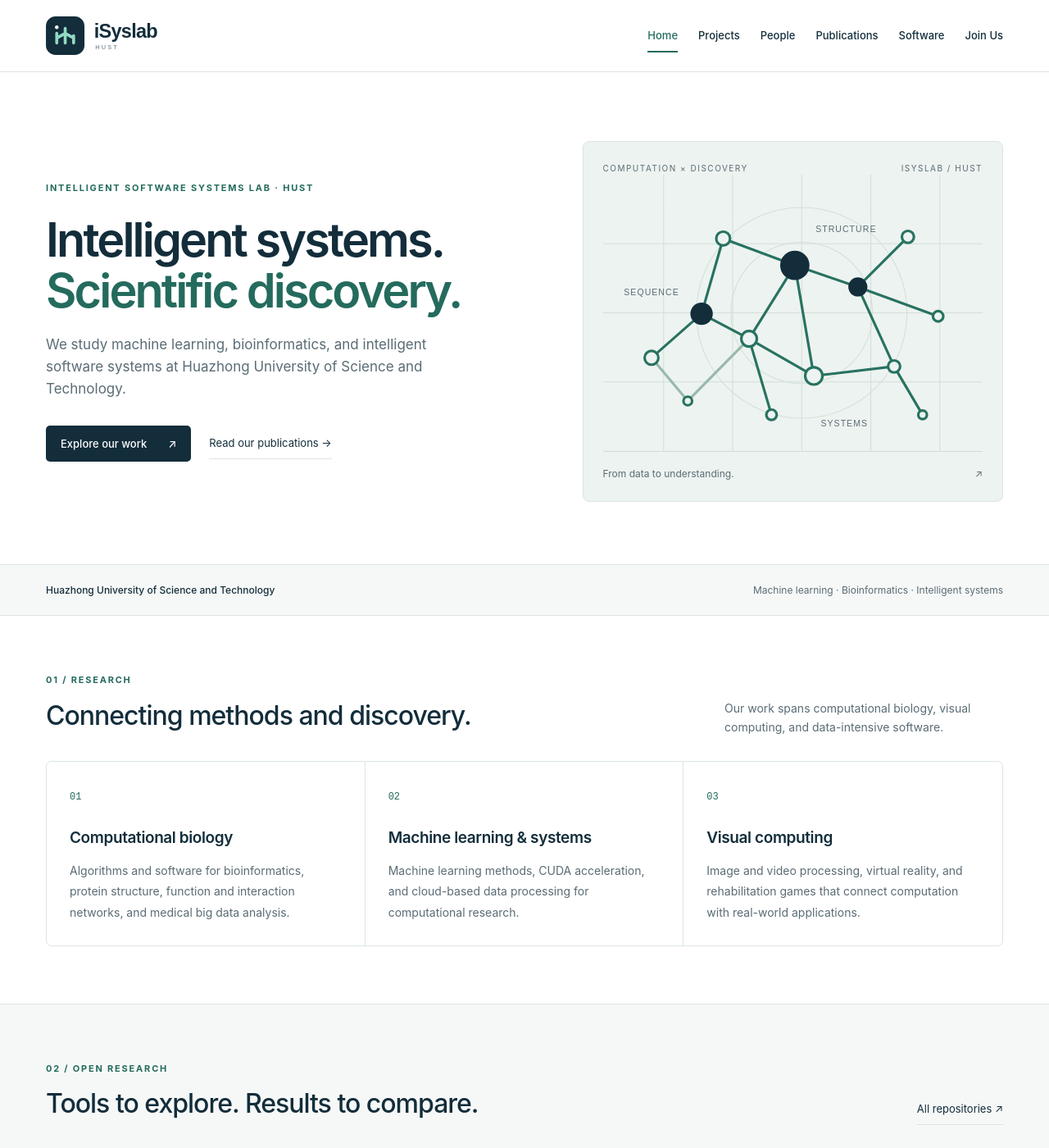
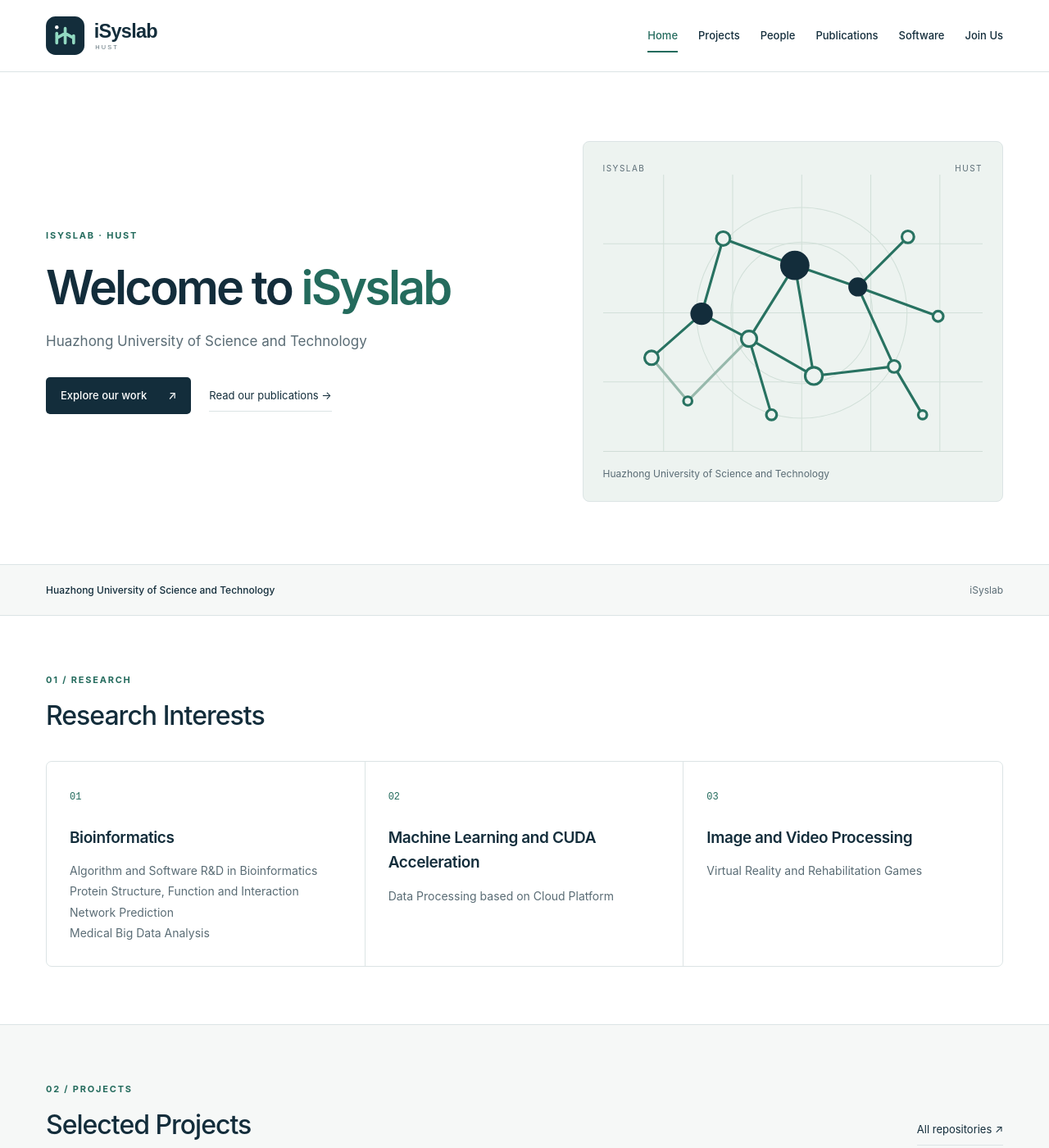
Before and after one commit to ISYSLAB-HUST/ISYSLAB-HUST.github.io, a Jekyll site: the page built from index.html, in a window 1280 px wide and 1400 px high. Shown: the whole window at 82% size. Built offline with Jekyll 4.4.1, drawn with Linux system fonts in a browser that asks for light colours; the list of posts is cut into pages by our own code; some of the changed text lies outside the part shown.

Commit message:
Remove unconfirmed lab branding and restore original research descriptions

```diff
--- a/_config.yml
+++ b/_config.yml
@@ -18,7 +18,7 @@ social-network-links:
   github: ISYSLAB-HUST
   rss: false
 
-rss-description: "iSyslab is a multidisciplinary research group focusing on intelligent software systems."
+rss-description: "iSyslab at Huazhong University of Science and Technology."
 
 share-links-active:
   twitter: false
--- a/_layouts/lab-home.html
+++ b/_layouts/lab-home.html
@@ -3,8 +3,8 @@
 <head>
   <meta charset="utf-8">
   <meta name="viewport" content="width=device-width, initial-scale=1">
-  <title>iSyslab — Intelligent Software Systems at HUST</title>
-  <meta name="description" content="iSyslab at Huazhong University of Science and Technology. Research in machine learning, bioinformatics, and intelligent software systems.">
+  <title>iSyslab — Huazhong University of Science and Technology</title>
+  <meta name="description" content="iSyslab at Huazhong University of Science and Technology. Research interests, projects, and publications.">
   <link rel="canonical" href="{{ '/' | absolute_url }}">
   <link rel="icon" type="image/svg+xml" href="{{ '/assets/img/isyslab-mark.svg' | relative_url }}">
   <link rel="stylesheet" href="{{ '/assets/css/lab.css' | relative_url }}">
--- a/index.html
+++ b/index.html
@@ -5,40 +5,38 @@ title: Home
 <main id="main-content">
   <section class="lab-hero lab-wrap">
     <div>
-      <p class="lab-eyebrow">Intelligent Software Systems Lab · HUST</p>
-      <h1>Intelligent systems.<br><em>Scientific discovery.</em></h1>
-      <p class="lab-intro">We study machine learning, bioinformatics, and intelligent software systems at Huazhong University of Science and Technology.</p>
+      <p class="lab-eyebrow">iSyslab · HUST</p>
+      <h1>Welcome to <em>iSyslab</em></h1>
+      <p class="lab-intro">Huazhong University of Science and Technology</p>
       <div class="lab-actions"><a class="lab-button" href="{{ '/projects/' | relative_url }}">Explore our work <span aria-hidden="true">↗</span></a><a class="lab-text-link" href="{{ '/publications/' | relative_url }}">Read our publications →</a></div>
     </div>
     <div class="lab-visual">
-      <div class="lab-visual-meta"><span>COMPUTATION × DISCOVERY</span><span>ISYSLAB / HUST</span></div>
-      <svg viewBox="0 0 440 320" role="img" aria-labelledby="research-art-title">
-        <title id="research-art-title">An abstract network connecting sequences, structures, and intelligent systems</title>
+      <div class="lab-visual-meta"><span>ISYSLAB</span><span>HUST</span></div>
+      <svg viewBox="0 0 440 320" aria-hidden="true">
         <g stroke="#d2e0d9" stroke-width="1"><path d="M0 80h440M0 160h440M0 240h440M70 0v320M150 0v320M230 0v320M310 0v320M390 0v320"/><circle cx="230" cy="160" r="122" fill="none"/><circle cx="230" cy="160" r="82" fill="none"/></g>
         <g fill="none" stroke="#287261" stroke-width="3" stroke-linecap="round" stroke-linejoin="round"><path d="M56 212L114 161L169 190L222 105L295 130L353 72M114 161L139 74L222 105L244 233L169 190L195 278M244 233L337 222L295 130L388 164M337 222L370 278"/><path d="M56 212L98 262L169 190" stroke="#97b9ac"/></g>
         <g fill="#edf3f0" stroke="#287261" stroke-width="3"><circle cx="56" cy="212" r="8"/><circle cx="139" cy="74" r="8"/><circle cx="169" cy="190" r="9"/><circle cx="244" cy="233" r="10"/><circle cx="337" cy="222" r="7"/><circle cx="353" cy="72" r="7"/><circle cx="388" cy="164" r="6"/><circle cx="195" cy="278" r="6"/><circle cx="98" cy="262" r="5"/><circle cx="370" cy="278" r="5"/></g>
         <g fill="#132d3b"><circle cx="114" cy="161" r="13"/><circle cx="222" cy="105" r="17"/><circle cx="295" cy="130" r="11"/></g>
-        <g fill="#5a6c75" font-family="Arial,sans-serif" font-size="10" letter-spacing="1"><text x="24" y="140">SEQUENCE</text><text x="246" y="66">STRUCTURE</text><text x="252" y="291">SYSTEMS</text></g>
       </svg>
-      <div class="lab-visual-caption"><span>From data to understanding.</span><span aria-hidden="true">↗</span></div>
+      <div class="lab-visual-caption"><span>Huazhong University of Science and Technology</span></div>
     </div>
   </section>
-  <div class="lab-band"><div class="lab-wrap"><strong>Huazhong University of Science and Technology</strong><span>Machine learning · Bioinformatics · Intelligent systems</span></div></div>
+  <div class="lab-band"><div class="lab-wrap"><strong>Huazhong University of Science and Technology</strong><span>iSyslab</span></div></div>
   <section class="lab-section lab-wrap" aria-labelledby="research-title">
-    <div class="lab-section-header"><div><p class="lab-eyebrow">01 / Research</p><h2 id="research-title">Connecting methods and discovery.</h2></div><p>Our work spans computational biology, visual computing, and data-intensive software.</p></div>
+    <div class="lab-section-header"><div><p class="lab-eyebrow">01 / Research</p><h2 id="research-title">Research Interests</h2></div></div>
     <div class="lab-research-grid">
-      <article class="lab-research"><span class="lab-number">01</span><h3>Computational biology</h3><p>Algorithms and software for bioinformatics, protein structure, function and interaction networks, and medical big data analysis.</p></article>
-      <article class="lab-research"><span class="lab-number">02</span><h3>Machine learning &amp; systems</h3><p>Machine learning methods, CUDA acceleration, and cloud-based data processing for computational research.</p></article>
-      <article class="lab-research"><span class="lab-number">03</span><h3>Visual computing</h3><p>Image and video processing, virtual reality, and rehabilitation games that connect computation with real-world applications.</p></article>
+      <article class="lab-research"><span class="lab-number">01</span><h3>Bioinformatics</h3><p>Algorithm and Software R&amp;D in Bioinformatics</p><p>Protein Structure, Function and Interaction Network Prediction</p><p>Medical Big Data Analysis</p></article>
+      <article class="lab-research"><span class="lab-number">02</span><h3>Machine Learning and CUDA Acceleration</h3><p>Data Processing based on Cloud Platform</p></article>
+      <article class="lab-research"><span class="lab-number">03</span><h3>Image and Video Processing</h3><p>Virtual Reality and Rehabilitation Games</p></article>
     </div>
   </section>
   <section class="lab-tools"><div class="lab-section lab-wrap">
-    <div class="lab-section-header"><div><p class="lab-eyebrow">02 / Open research</p><h2>Tools to explore. Results to compare.</h2></div><a class="lab-text-link" href="https://github.com/ISYSLAB-HUST">All repositories ↗</a></div>
+    <div class="lab-section-header"><div><p class="lab-eyebrow">02 / Projects</p><h2>Selected Projects</h2></div><a class="lab-text-link" href="https://github.com/ISYSLAB-HUST">All repositories ↗</a></div>
     <div class="lab-tool-grid">
       <a class="lab-tool lab-tool-featured" href="https://isyslab-hust.github.io/ribo-arena/"><span class="lab-eyebrow">RNA structure benchmark</span><h3>RiboArena</h3><p>Explore RNA 3D prediction accuracy, structural quality, and observed runtime in an interactive leaderboard.</p><span>Explore the leaderboard ↗</span></a>
       <a class="lab-tool" href="https://github.com/ISYSLAB-HUST/ProtFlash"><span class="lab-eyebrow">Protein language model</span><h3>ProtFlash</h3><p>A lightweight protein language model for learning from biological sequences.</p><span>View the repository ↗</span></a>
       <a class="lab-tool" href="https://github.com/ISYSLAB-HUST/DeepTMpred"><span class="lab-eyebrow">Protein topology</span><h3>DeepTMpred</h3><p>Topology prediction of alpha-helical transmembrane proteins.</p><span>View the repository ↗</span></a>
     </div>
   </div></section>
-  <section class="lab-section lab-wrap lab-contact"><div><p class="lab-eyebrow">03 / Connect</p><h2>Research starts with a conversation.</h2><p>Interested in our work or joining the lab? Get in touch to discuss research interests and opportunities.</p></div><a class="lab-button" href="mailto:zdxue@hust.edu.cn">Contact the lab <span aria-hidden="true">↗</span></a></section>
+  <section class="lab-section lab-wrap lab-contact"><div><p class="lab-eyebrow">03 / Contact</p><h2>Contact Us</h2><p>Prof. Zhidong XUE · zdxue@hust.edu.cn</p></div><a class="lab-button" href="mailto:zdxue@hust.edu.cn">Contact the lab <span aria-hidden="true">↗</span></a></section>
 </main>
```
